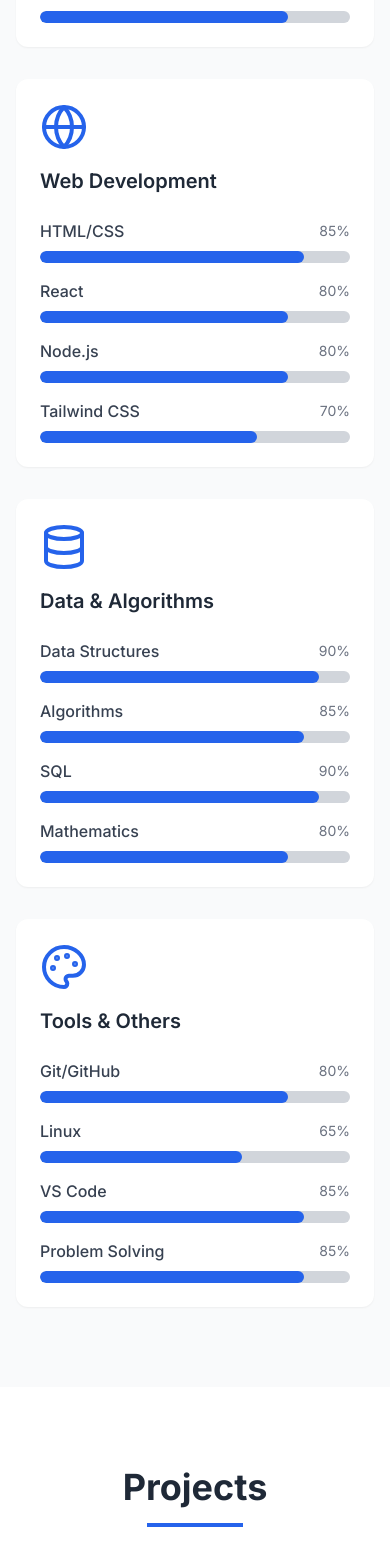
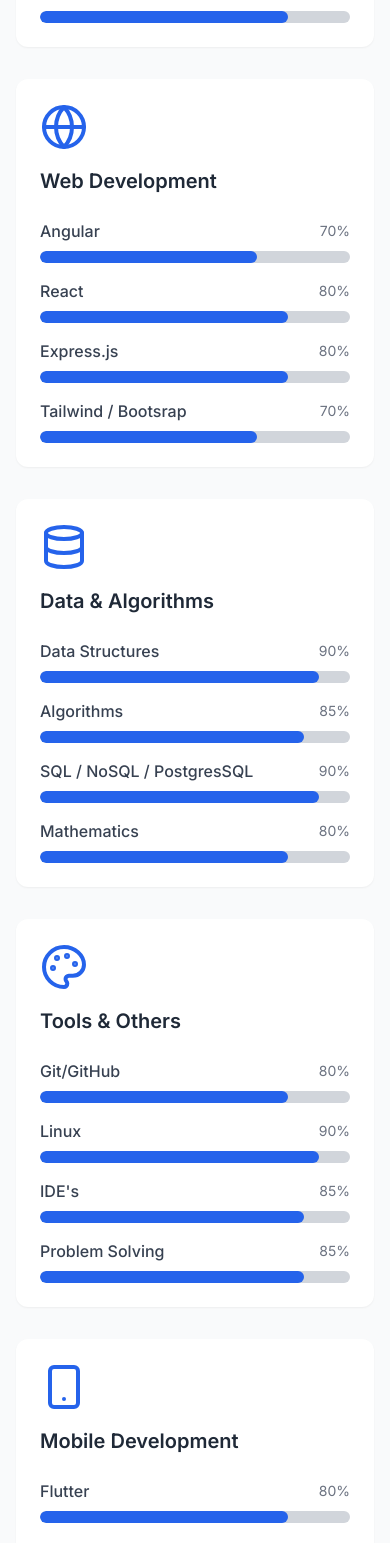
Before and after one commit to fedi-afli/portfolio, a React (Vite) app: page / in a window 390 px wide. Shown: the part 2619-4162 px from the top of the page. Built offline with nearby package versions, Linux system fonts and the light colour scheme.

Commit message:
"added mobile dev to skills list"

```diff
--- a/src/App.tsx
+++ b/src/App.tsx
@@ -20,7 +20,7 @@ function App() {
       <About />
       <Skills />
       <Projects />
-      <Education />
+        <Education scrollToSection={scrollToSection} />
       <Contact />
       <Footer />
     </div>
--- a/src/components/Projects.tsx
+++ b/src/components/Projects.tsx
@@ -8,11 +8,10 @@ import university_mobile_app_logo from "/university_mobile_app.png";
 
 import {
   Code,
-  Database,
+
   Globe,
   ExternalLink,
-  Users,
-  ShoppingCart,
+
 } from "lucide-react";
 
 const Projects: React.FC = () => {
--- a/src/components/Skills.tsx
+++ b/src/components/Skills.tsx
@@ -1,5 +1,5 @@
 import React from "react";
-import { Code, Database, Palette, Globe } from "lucide-react";
+import { Code, Database, Palette, Globe ,Smartphone} from "lucide-react";
 import SkillBar from "./SkillBar";
 
 const Skills: React.FC = () => {
@@ -17,7 +17,7 @@ const Skills: React.FC = () => {
             technologies.
           </p>
         </div>
-        <div className="grid md:grid-cols-2 lg:grid-cols-4 gap-8">
+        <div className="grid md:grid-cols-2 lg:grid-cols-3 gap-8">
           <div className="bg-white p-6 rounded-xl shadow-sm hover:shadow-md transition-shadow">
             <Code className="w-12 h-12 text-blue-600 mb-4" />
             <h3 className="text-xl font-semibold text-gray-800 mb-6">
@@ -25,7 +25,7 @@ const Skills: React.FC = () => {
             </h3>
             <div className="space-y-4">
               <SkillBar skill="JavaScript/TypeScript" level={85} />
-              <SkillBar skill="Python" level={80} />
+              <SkillBar skill="Python" level={90} />
               <SkillBar skill="C/C++" level={60} />
               <SkillBar skill="Java" level={80} />
             </div>
@@ -36,10 +36,10 @@ const Skills: React.FC = () => {
               Web Development
             </h3>
             <div className="space-y-4">
-              <SkillBar skill="HTML/CSS" level={85} />
+              <SkillBar skill="Angular" level={70} />
               <SkillBar skill="React" level={80} />
-              <SkillBar skill="Node.js" level={80} />
-              <SkillBar skill="Tailwind CSS" level={70} />
+              <SkillBar skill="Express.js" level={80} />
+              <SkillBar skill="Tailwind / Bootsrap" level={70} />
             </div>
           </div>
           <div className="bg-white p-6 rounded-xl shadow-sm hover:shadow-md transition-shadow">
@@ -50,7 +50,7 @@ const Skills: React.FC = () => {
             <div className="space-y-4">
               <SkillBar skill="Data Structures" level={90} />
               <SkillBar skill="Algorithms" level={85} />
-              <SkillBar skill="SQL" level={90} />
+              <SkillBar skill="SQL / NoSQL / PostgresSQL" level={90} />
               <SkillBar skill="Mathematics" level={80} />
             </div>
           </div>
@@ -61,9 +61,20 @@ const Skills: React.FC = () => {
             </h3>
             <div className="space-y-4">
               <SkillBar skill="Git/GitHub" level={80} />
-              <SkillBar skill="Linux" level={65} />
-              <SkillBar skill="VS Code" level={85} />
+              <SkillBar skill="Linux" level={90} />
+              <SkillBar skill="IDE's" level={85} />
               <SkillBar skill="Problem Solving" level={85} />
+            </div>
+          </div>
+          <div className="bg-white p-6 rounded-xl shadow-sm hover:shadow-md transition-shadow">
+            <Smartphone className="w-12 h-12 text-blue-600 mb-4" />
+            <h3 className="text-xl font-semibold text-gray-800 mb-6">
+              Mobile Development
+            </h3>
+            <div className="space-y-4">
+              <SkillBar skill="Flutter" level={80} />
+              <SkillBar skill="Android Studio" level={75} />
+              <SkillBar skill="Dart" level={80} />
             </div>
           </div>
         </div>
```
